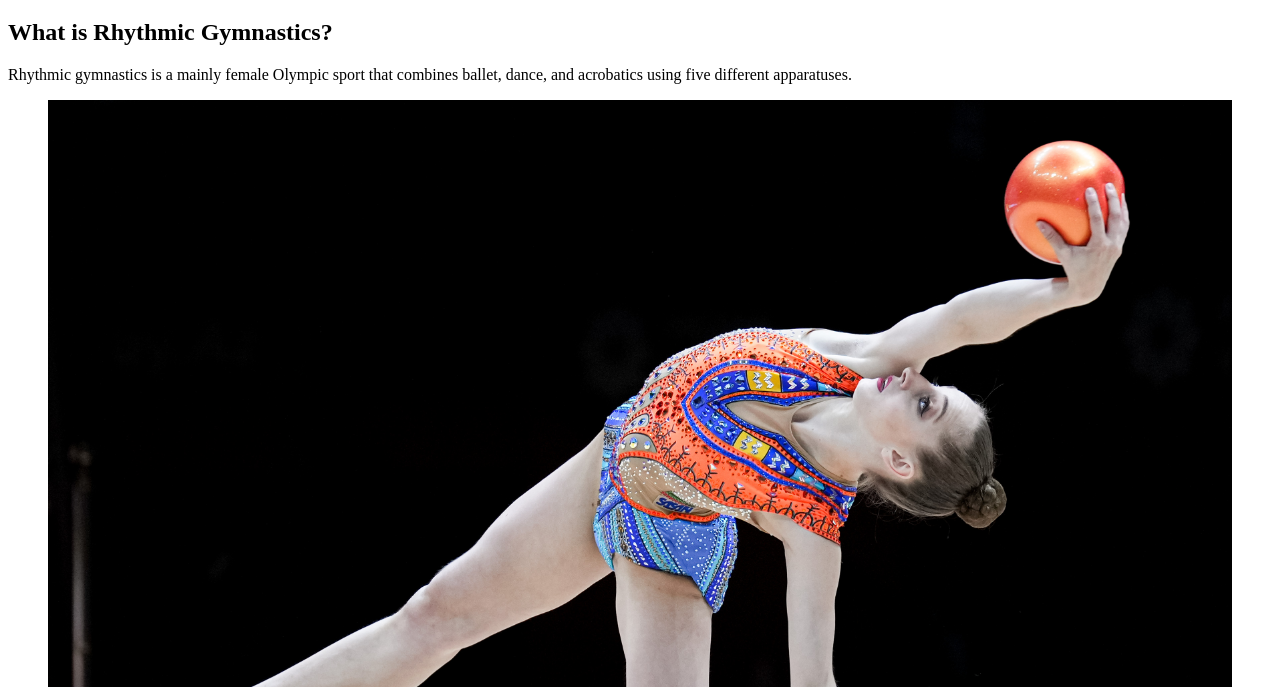
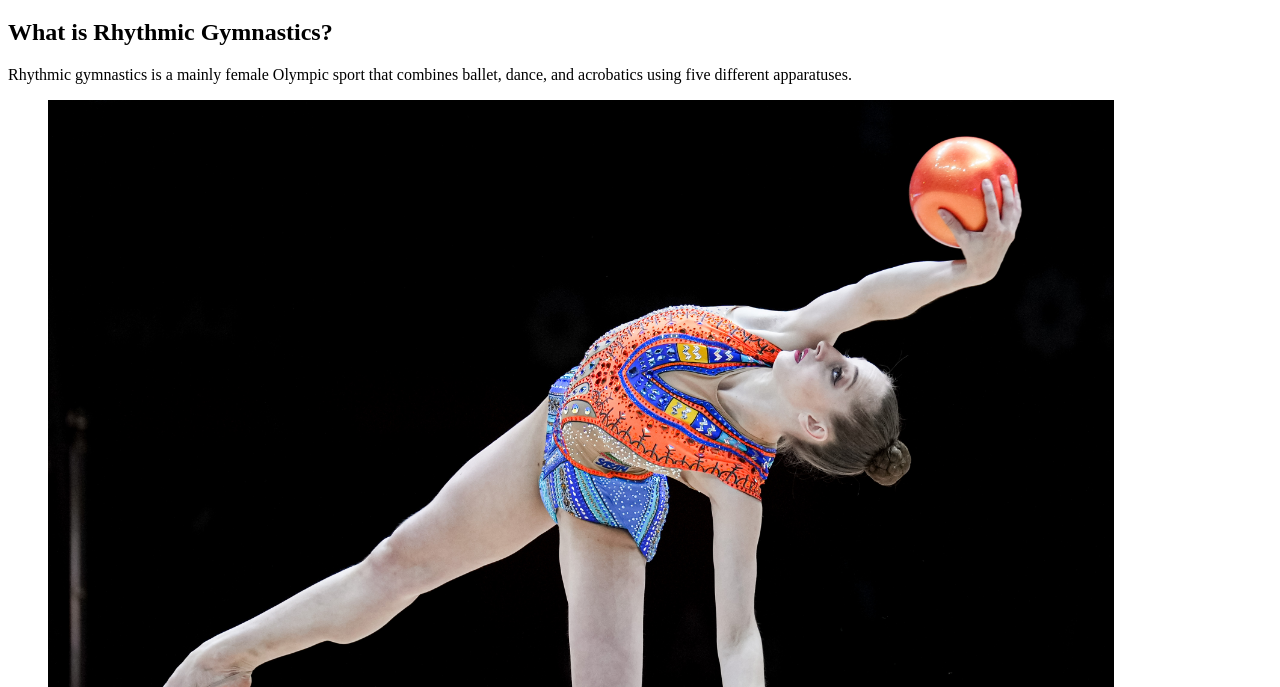
Before and after one commit to Sophia1233468/Web-Project-1-Sophia, a plain HTML site: page index.html in a window 1280 px wide. Shown: the part 113-800 px from the top of the page. Drawn offline with Linux system fonts and the light colour scheme.

Commit message:
edited the image

```diff
--- a/index.html
+++ b/index.html
@@ -30,7 +30,7 @@
         acrobatics using five different apparatuses.
       </p>
       <figure>
-      <img src="images/rhythmic.jpg" width="100%" alt="rhythmic gymnastics" />
+      <img src="images/rhythmic.jpg" width="90%" alt="rhythmic gymnastics" />
       <figcaption>Rhythmic gymnastics</figcaption>
       </figure>
       <!-- an image -->
```
